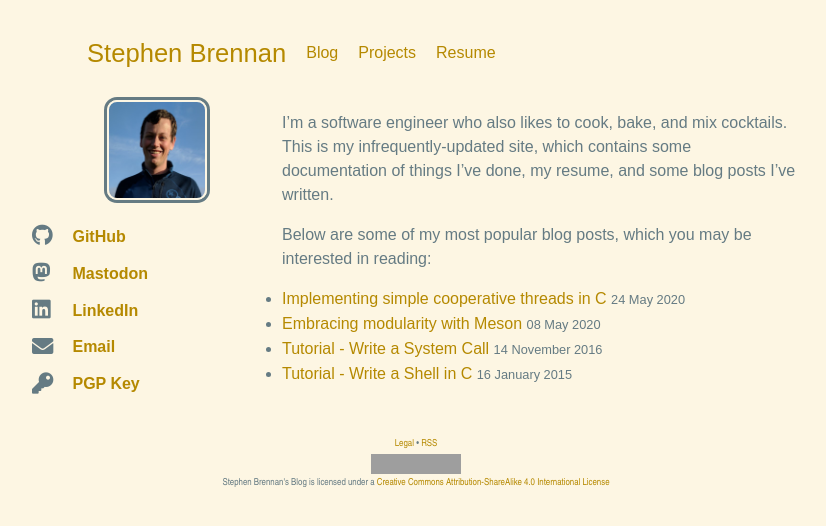
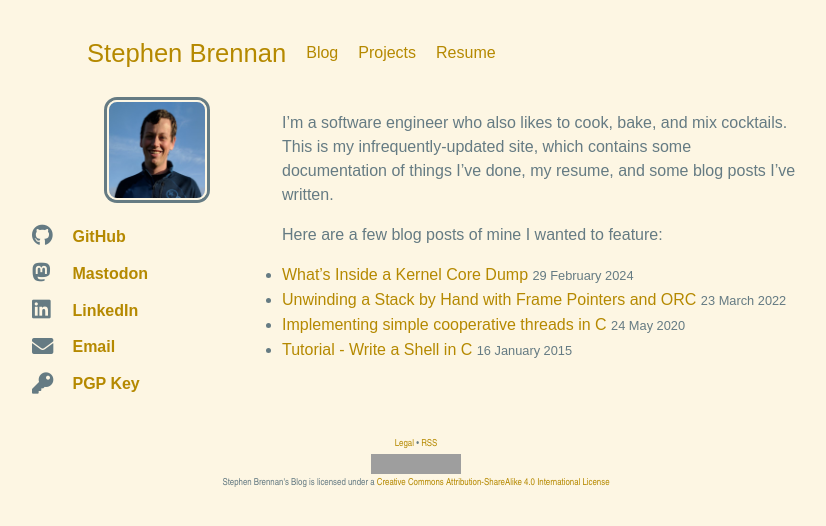
Before and after one commit to brenns10/brennan.io, a Jekyll site: the page built from index.html, in a window 1280 px wide. Shown: the top 526 px of the page, without its empty margins (224-1050 px from the left). Built offline with Jekyll 4.4.1, drawn with Linux system fonts in a browser that asks for light colours; grey boxes are pictures that could not be loaded.

Commit message:
Update featured articles

```diff
--- a/_includes/biosketch.md
+++ b/_includes/biosketch.md
@@ -2,8 +2,7 @@ I'm a software engineer who also likes to cook, bake, and mix cocktails.
 This is my infrequently-updated site, which contains some documentation of
 things I've done, my resume, and some blog posts I've written.
 
-Below are some of my most popular blog posts, which you may be interested in
-reading:
+Here are a few blog posts of mine I wanted to feature:
 
 {% for post in site.posts %}{% if post.featured %}
 - [{{ post.title }}]({{ post.url }}) <small>{{ post.date | date_to_long_string }}</small>{% endif %} {% endfor %}
```
Also changed, not shown: _posts/2016-11-14-kernel-dev-ep3.md (+0 -1 lines), _posts/2020-05-08-meson.md (+0 -1 lines), _posts/2022-03-23-unwinding-stack-frame-ORC.md (+1 -0 lines), _posts/2024-02-29-vmcores.md (+1 -0 lines).
